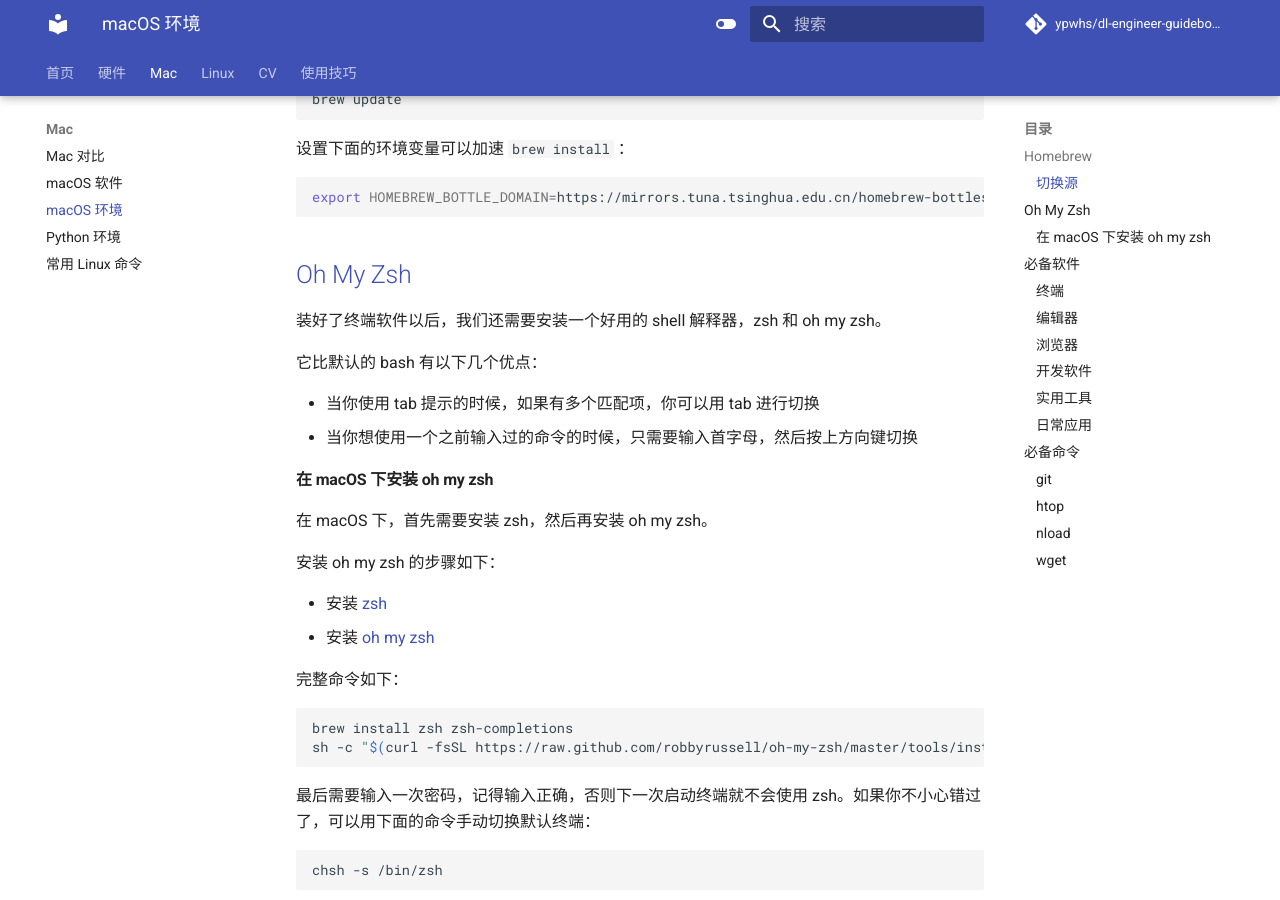
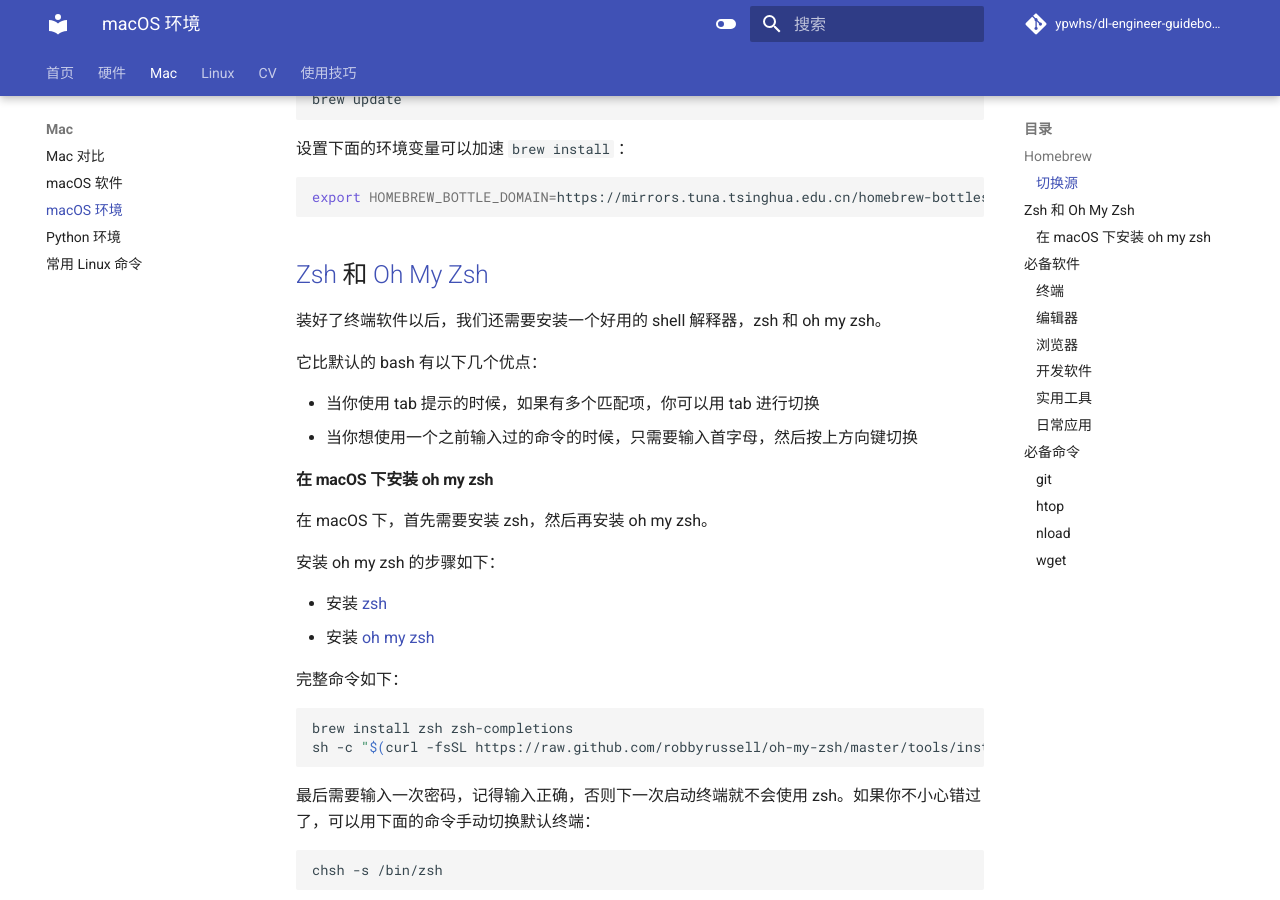
Before and after one commit to ypwhs/dl-engineer-guidebook, an MkDocs documentation site: the page built from docs/macos-environment.md, in a window 1280 px wide and 900 px high, scrolled down 1781 px. Built offline with MkDocs 1.6.1 and Material for MkDocs 9.7.7, drawn with Linux system fonts in a browser that asks for light colours; comment, search, counter and statistics services are not loaded.

Commit message:
Update macos-environment.md

````diff
--- a/docs/macos-environment.md
+++ b/docs/macos-environment.md
@@ -94,7 +94,7 @@
 export HOMEBREW_BOTTLE_DOMAIN=https://mirrors.tuna.tsinghua.edu.cn/homebrew-bottles
 ```
 
-## [Oh My Zsh](https://ohmyz.sh/)
+## [Zsh](https://github.com/robbyrussell/oh-my-zsh/wiki/Installing-ZSH) 和 [Oh My Zsh](https://ohmyz.sh/)
 
 装好了终端软件以后，我们还需要安装一个好用的 shell 解释器，zsh 和 oh my zsh。
 
````
